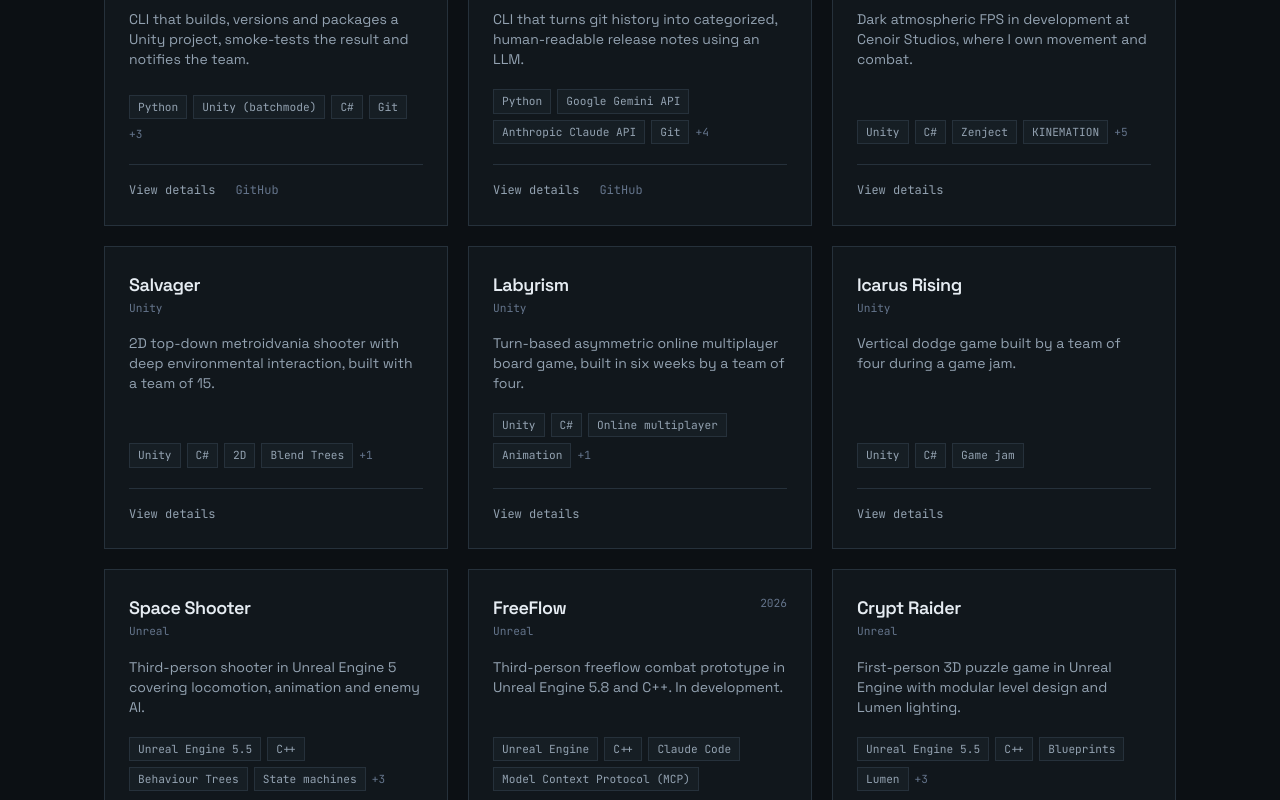
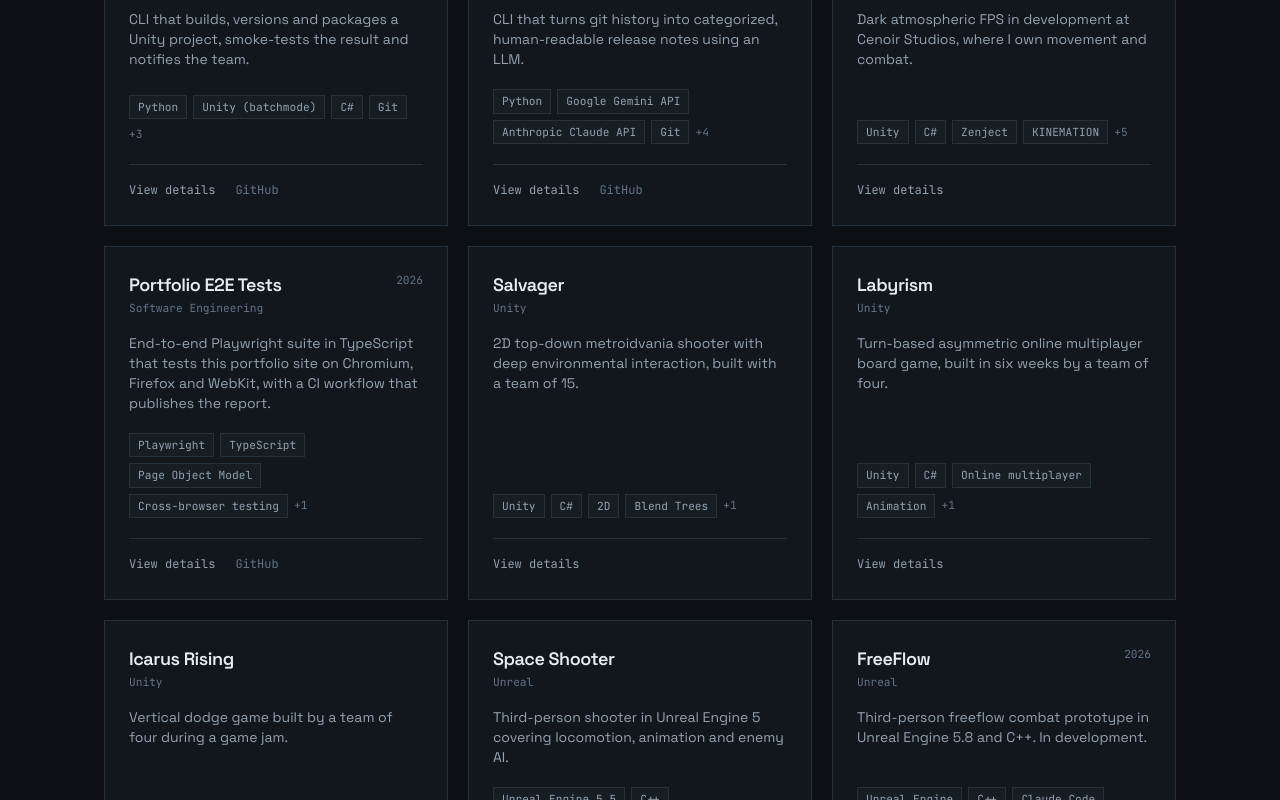
Before and after one commit to BatSasha52/BatSasha52.github.io, a React (Vite) app: page /projects in a window 1280 px wide. Shown: the part 1399-2199 px from the top of the page. Built offline with nearby package versions, Linux system fonts and the light colour scheme.

Commit message:
Portfolio-e2e + new CV

```diff
--- a/src/data/projects.ts
+++ b/src/data/projects.ts
@@ -320,6 +320,35 @@ export const projects: Project[] = [
     links: [],
   },
   {
+    slug: "portfolio-e2e-tests",
+    name: "Portfolio E2E Tests",
+    category: "software",
+    year: "2026",
+    summary:
+      "End-to-end Playwright suite in TypeScript that tests this portfolio site on Chromium, Firefox and WebKit, with a CI workflow that publishes the report.",
+    description: [
+      "A browser test suite for the live site, written in TypeScript with Playwright and structured with the Page Object Model: one page object per page owns the selectors and user actions, and the spec files read as plain scenarios with no raw selectors in them. Tests cover navigation to every route, the category and technology filters on the Projects page, and a mobile viewport check that the navigation adapts instead of silently breaking.",
+      "The CV download test follows the link and checks for a 200 status and a PDF content type, rather than only checking that a link exists. It exists because this site's CV link once served the 404 page instead of the PDF. The base URL is set by an environment variable, so the same suite runs against the live site or localhost. A GitHub Actions workflow runs it on every push and pull request and uploads the HTML report as an artifact.",
+    ],
+    role: "Solo developer",
+    highlights: [
+      "Page Object Model: spec files contain scenarios only, selectors live in page objects",
+      "Runs on Chromium, Firefox and WebKit as separate Playwright projects",
+      "CV test verifies a 200 status and a PDF content type, not just that a link is present",
+      "Covers routes, category and technology filters, and a mobile navigation check",
+      "Target URL set by an environment variable: live site or localhost",
+      "GitHub Actions runs it on every push and pull request and publishes the HTML report",
+    ],
+    tech: [
+      "Playwright",
+      "TypeScript",
+      "Page Object Model",
+      "Cross-browser testing",
+      "GitHub Actions",
+    ],
+        links: [{ label: "GitHub", url: "https://github.com/BatSasha52/portfolio-e2e" }],
+  },
+  {
     slug: "salvager",
     name: "Salvager",
     category: "unity",
```
Also changed, not shown: 1 other file (tests, documents, lock files or other folders).
